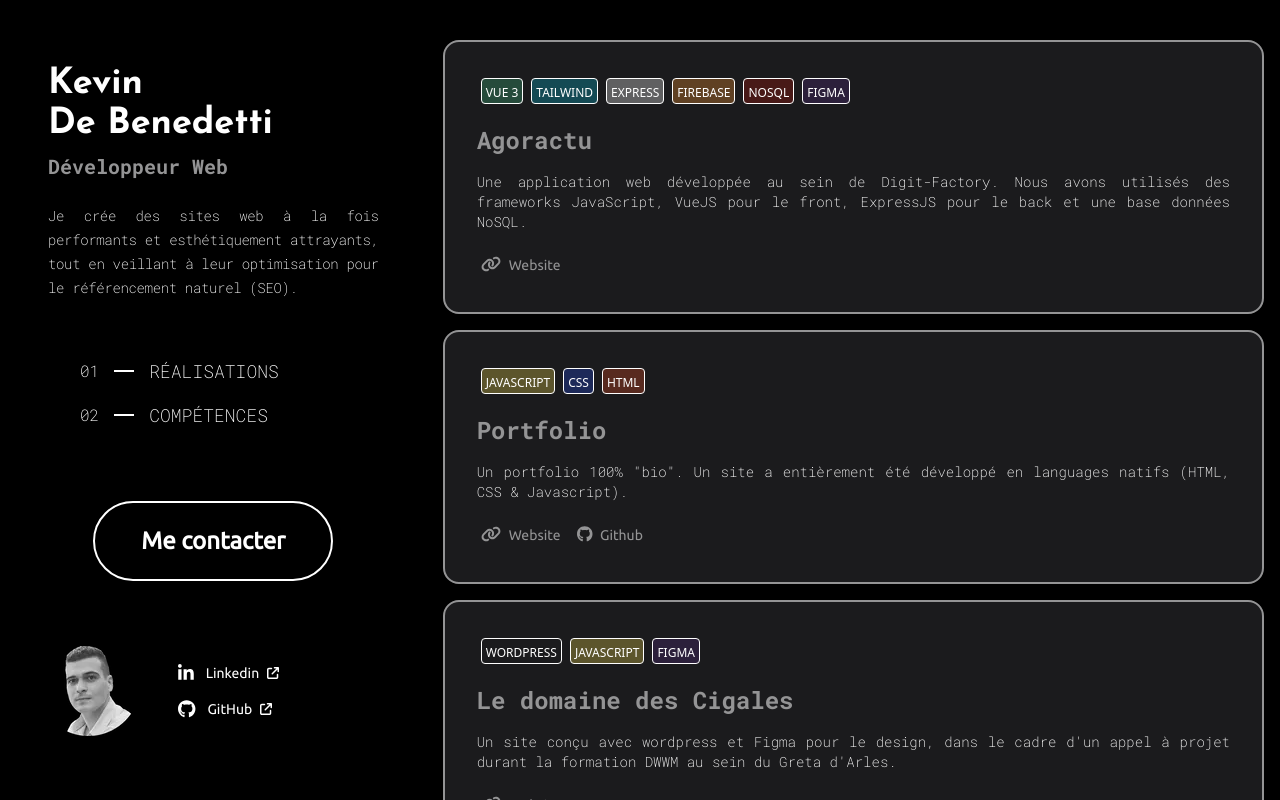
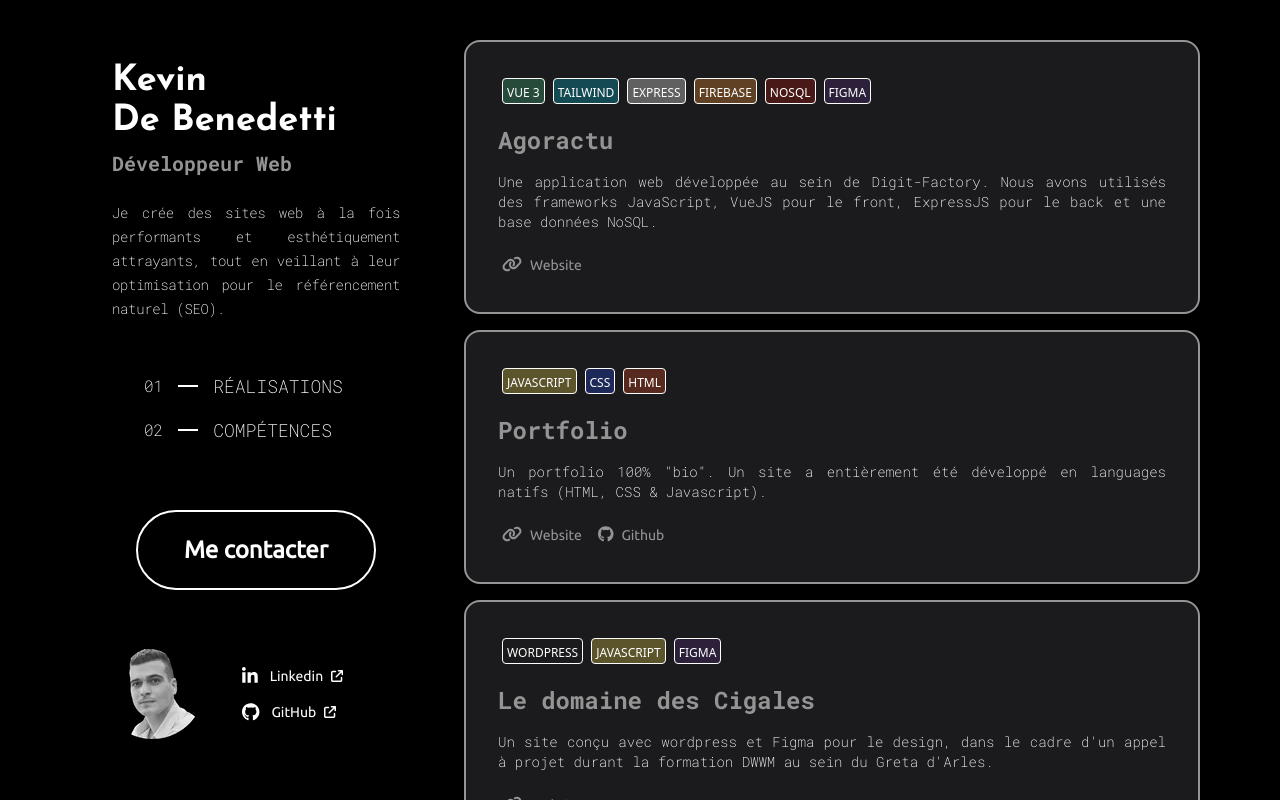
Before and after one commit to KevinDeBenedetti/portfolio_vue, a Vue app in the folder frontend/: page / in a window 1280 px wide. Built offline with nearby package versions, Linux system fonts and the light colour scheme; what tw-elements would draw is missing.

Commit message:
Add responsive container

```diff
--- a/frontend/src/views/HomeView.vue
+++ b/frontend/src/views/HomeView.vue
@@ -7,7 +7,7 @@ import Skills from "@/components/SkillsSection.vue";
 
 <template>
 
-  <main class="lg:flex h-screen">
+  <main class="lg:flex h-screen lg:max-w-5xl xl:max-w-6xl 2xl:max-w-7xl m-auto">
 
     <aside class="p-12 text-white lg:w-4/12 flex flex-col justify-around">
 
```
